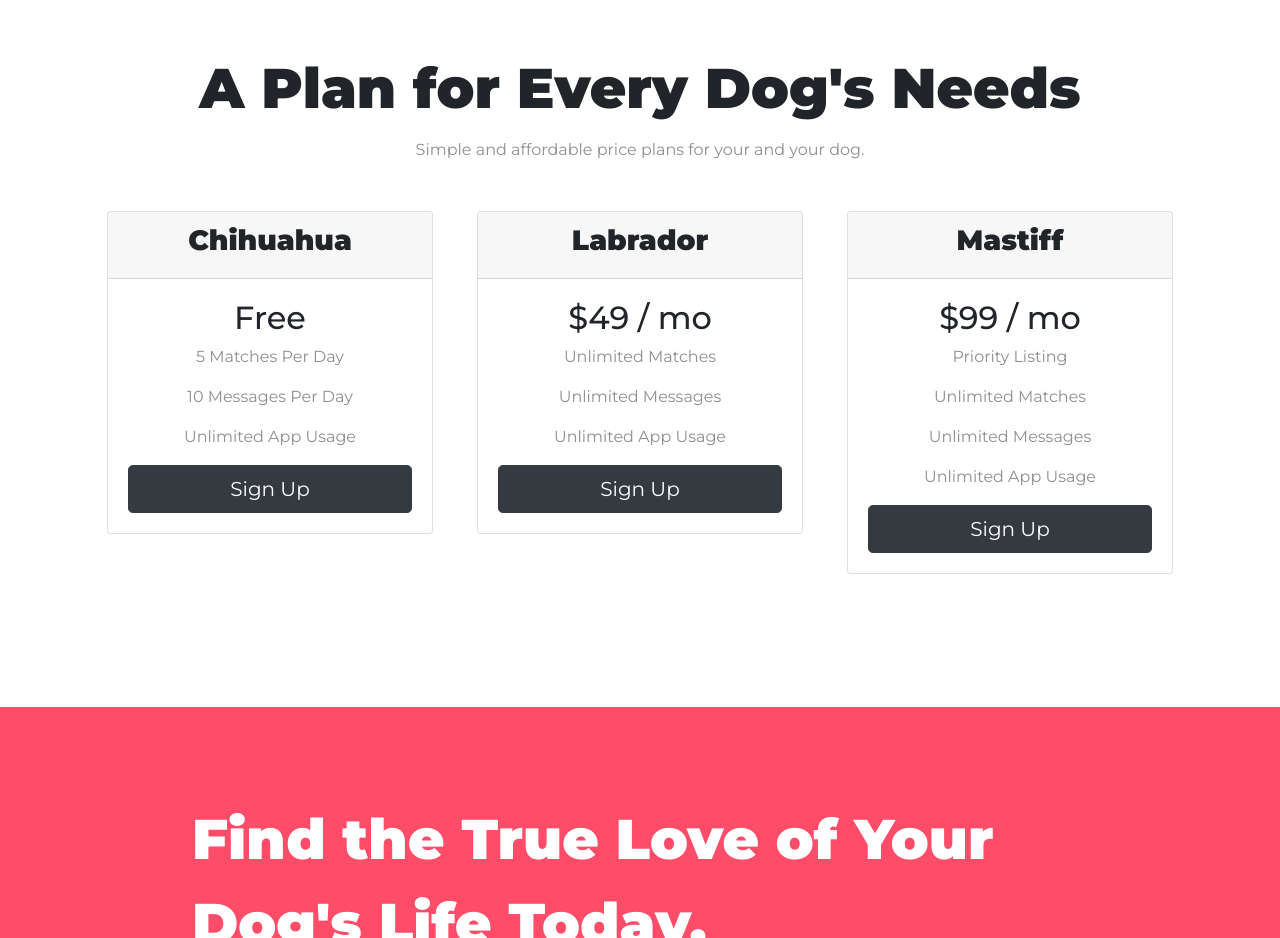
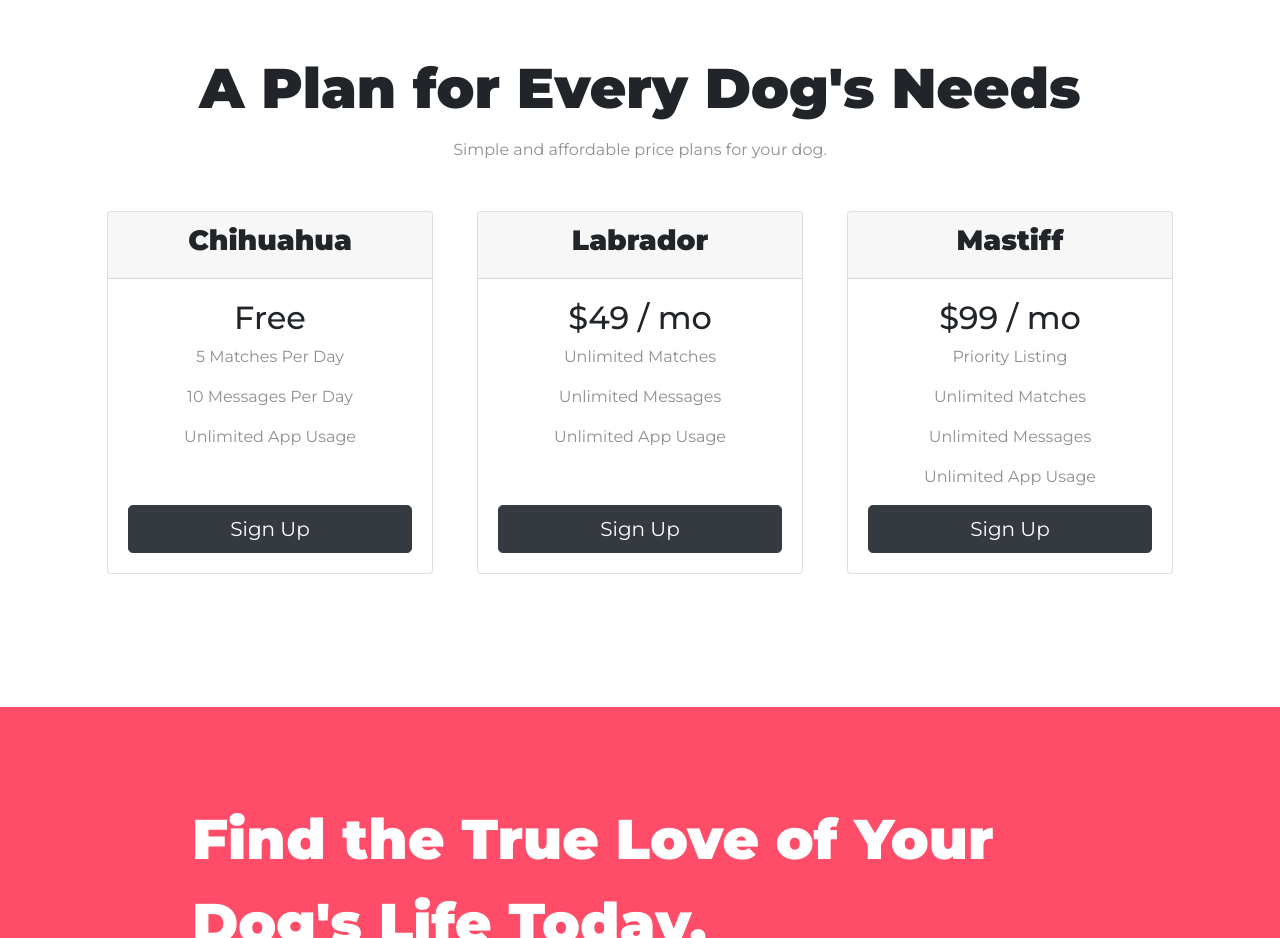
Before and after one commit to george-mammen/WebDev-TinDog, a plain HTML site: page index.html in a window 1280 px wide. Shown: the part 1900-2838 px from the top of the page. Drawn offline with nearby package versions, Linux system fonts and the light colour scheme.

Commit message:
Improved UI
Changed the card sizes in the pricing section so that all cards are of the same size.

```diff
--- a/index.html
+++ b/index.html
@@ -140,7 +140,7 @@
 
   <section class="white-section" id="pricing">
     <h2 class="section-heading">A Plan for Every Dog's Needs</h2>
-    <p>Simple and affordable price plans for your and your dog.</p>
+    <p>Simple and affordable price plans for your dog.</p>
     <div class="row">
 
 
@@ -154,7 +154,7 @@
             <p>5 Matches Per Day</p>
             <p>10 Messages Per Day</p>
             <p>Unlimited App Usage</p>
-            <button type="button" class="btn btn-lg btn-block btn-dark">Sign Up</button>
+            <button style="margin-top:3.5rem;" type="button" class="btn btn-lg btn-block btn-dark">Sign Up</button>
           </div>
         </div>
       </div>
@@ -170,7 +170,7 @@
             <p>Unlimited Matches</p>
             <p>Unlimited Messages</p>
             <p>Unlimited App Usage</p>
-            <button type="button" class="btn btn-lg btn-block btn-dark">Sign Up</button>
+            <button style="margin-top:3.5rem;" type="button" class="btn btn-lg btn-block btn-dark">Sign Up</button>
           </div>
         </div>
       </div>
```
